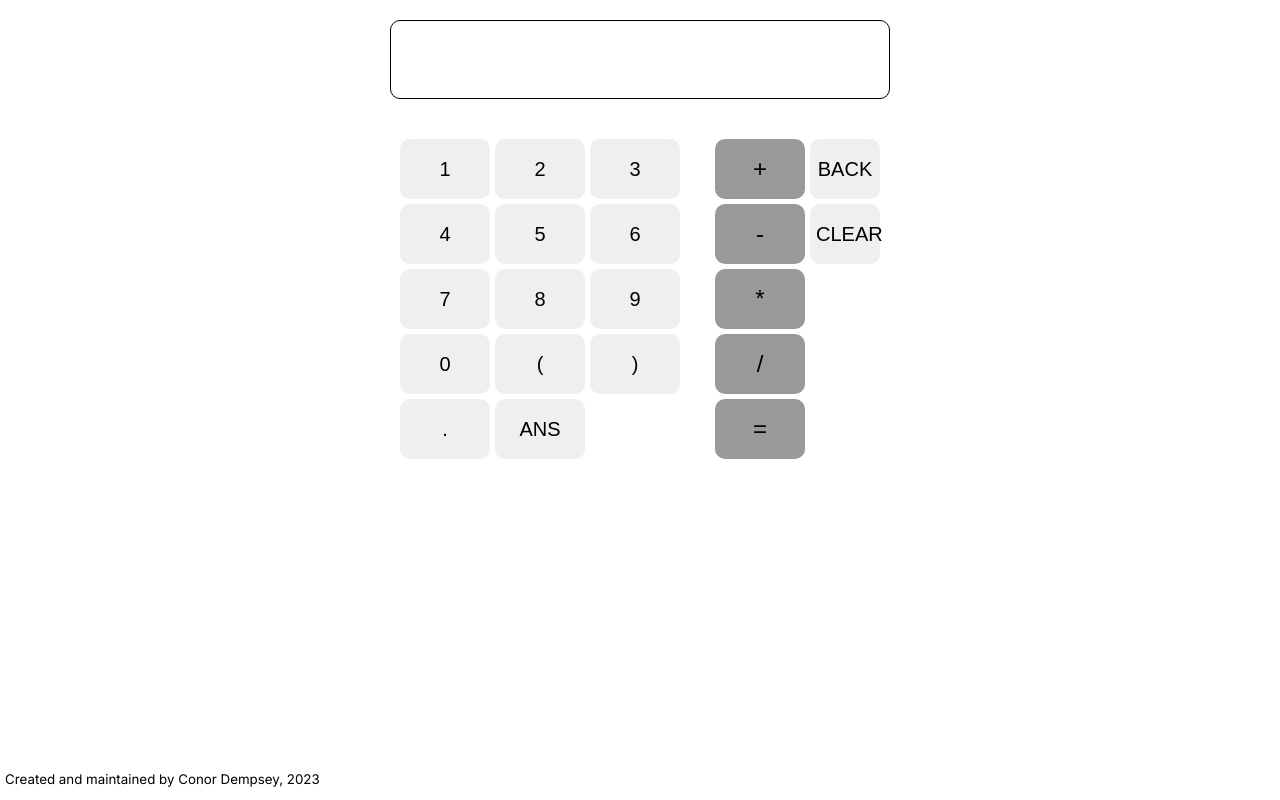
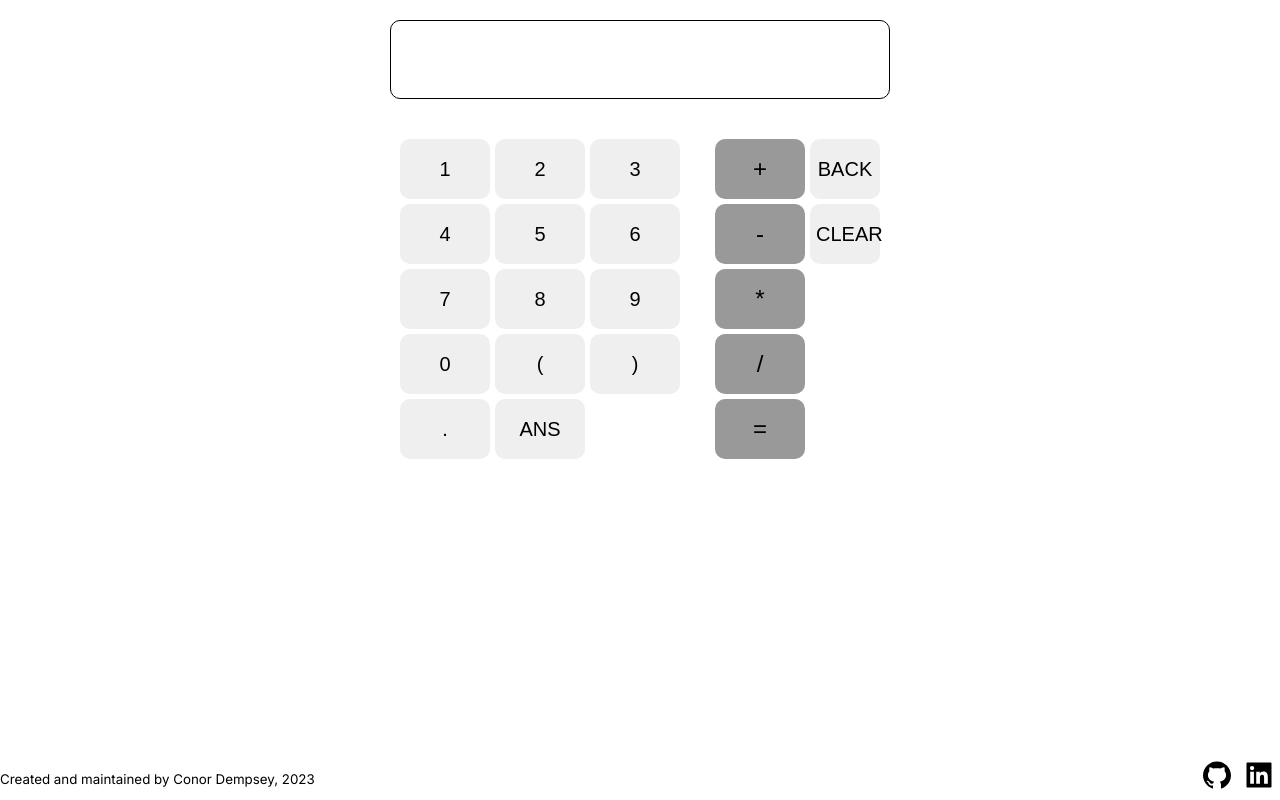
Before and after one commit to crimsonblue11/calculator-app, a React (Create React App) app: page / in a window 1280 px wide. Built offline with nearby package versions, Linux system fonts and the light colour scheme.

Commit message:
feat: add link icons to footer
Add Github and Linkedin link icons to footer. Both links work
as intended.

```diff
--- a/src/components/Footer.js
+++ b/src/components/Footer.js
@@ -1,9 +1,14 @@
 import React from "react"
+import { AiFillGithub, AiFillLinkedin } from "react-icons/ai"
 
 export default function Footer() {
     return (
         <footer>
             <p>Created and maintained by Conor Dempsey, 2023</p>
+            <span className="footer--icons">
+                <a href="https://github.com/crimsonblue11"><AiFillGithub /></a>
+                <a href="https://www.linkedin.com/in/conor-dempsey-a66269237"><AiFillLinkedin /></a>
+            </span>
         </footer>
     )
 }
--- a/src/style.css
+++ b/src/style.css
@@ -25,7 +25,25 @@ footer {
     font-size: smaller;
     position: fixed;
     bottom: 0;
-    padding: 0px 5px;
+    width: 100%;
+    display: flex;
+    justify-content: space-between;
+    align-items: center;
+}
+
+.footer--icons {
+    display: flex;
+    gap: 10px;
+    font-size: 32px;
+    margin: 0px 5px;
+}
+
+.footer--icons > a {
+    color: black;
+}
+
+.footer--icons > a:hover {
+    color: grey;
 }
 
 .calculator--screen {
```
